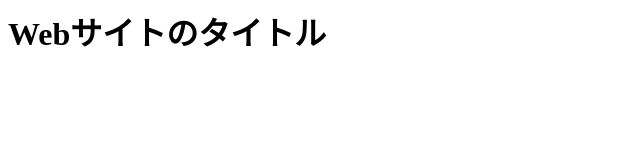
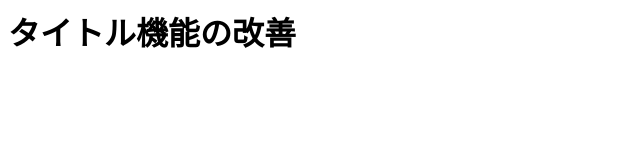
Before and after one commit to machikaze/my-awesome-project, a plain HTML site: page index.html in a window 1280 px wide. Shown: the whole page, without its empty margins (0-640 px from the left). Drawn offline with Linux system fonts and the light colour scheme.

Commit message:
タイトルを変更

```diff
--- a/index.html
+++ b/index.html
@@ -1 +1 @@
-<h1>Webサイトのタイトル</h1>
+<h1>タイトル機能の改善</h1>
```
